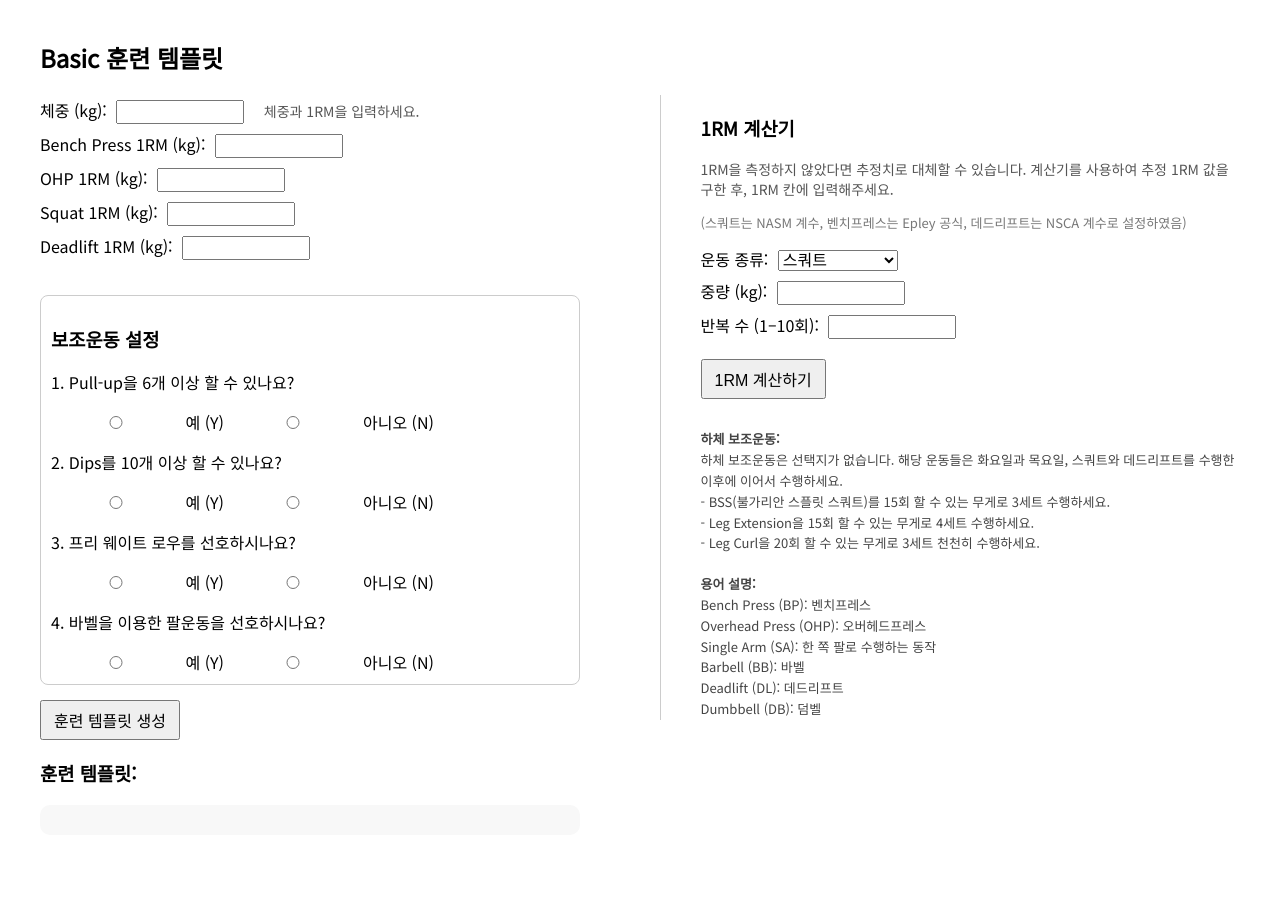
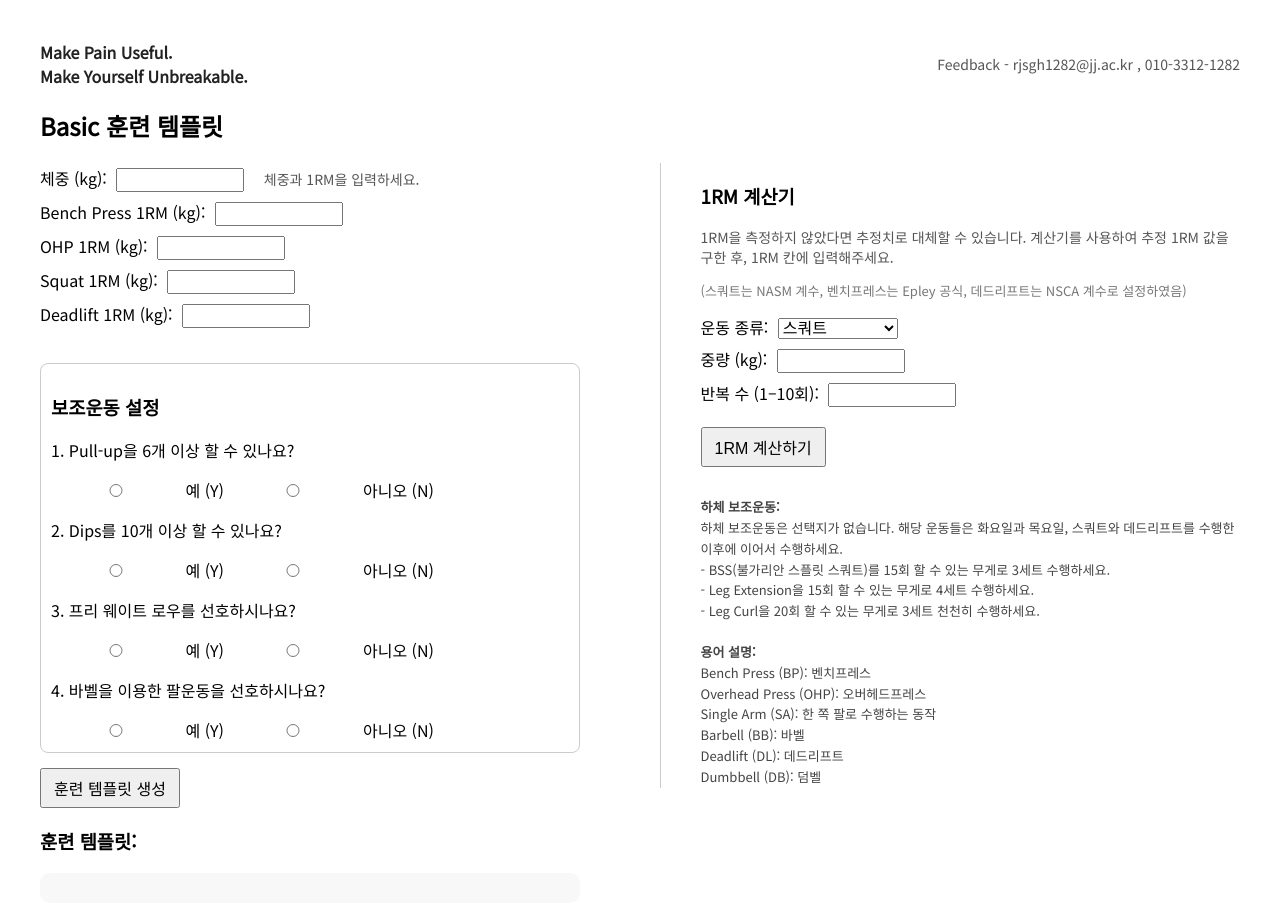
Before and after one commit to Unknown-Frog-c7/pilot-test, a plain HTML site: page index.html in a window 1280 px wide. Before the commit the page ends 875 px from the top, so only its background shows below. Drawn offline with Linux system fonts and the light colour scheme.

Commit message:
Add files via upload

```diff
--- a/index.html
+++ b/index.html
@@ -37,6 +37,17 @@
   </style>
 </head>
 <body>
+
+<div style="display: flex; justify-content: space-between; align-items: center; margin-bottom: 10px;">
+  <div style="font-family: 'Noto Sans KR', sans-serif; font-size: 16px; font-weight: bold; color: #222;">
+    <div>Make Pain Useful.</div>
+    <div>Make Yourself Unbreakable.</div>
+  </div>
+  <div style="text-align: right; font-family: 'Noto Sans KR', sans-serif; font-size: 14px; color: #555;">
+    Feedback - rjsgh1282@jj.ac.kr , 010-3312-1282
+  </div>
+</div>
+
   <h2>Basic 훈련 템플릿</h2>
 
 
```
